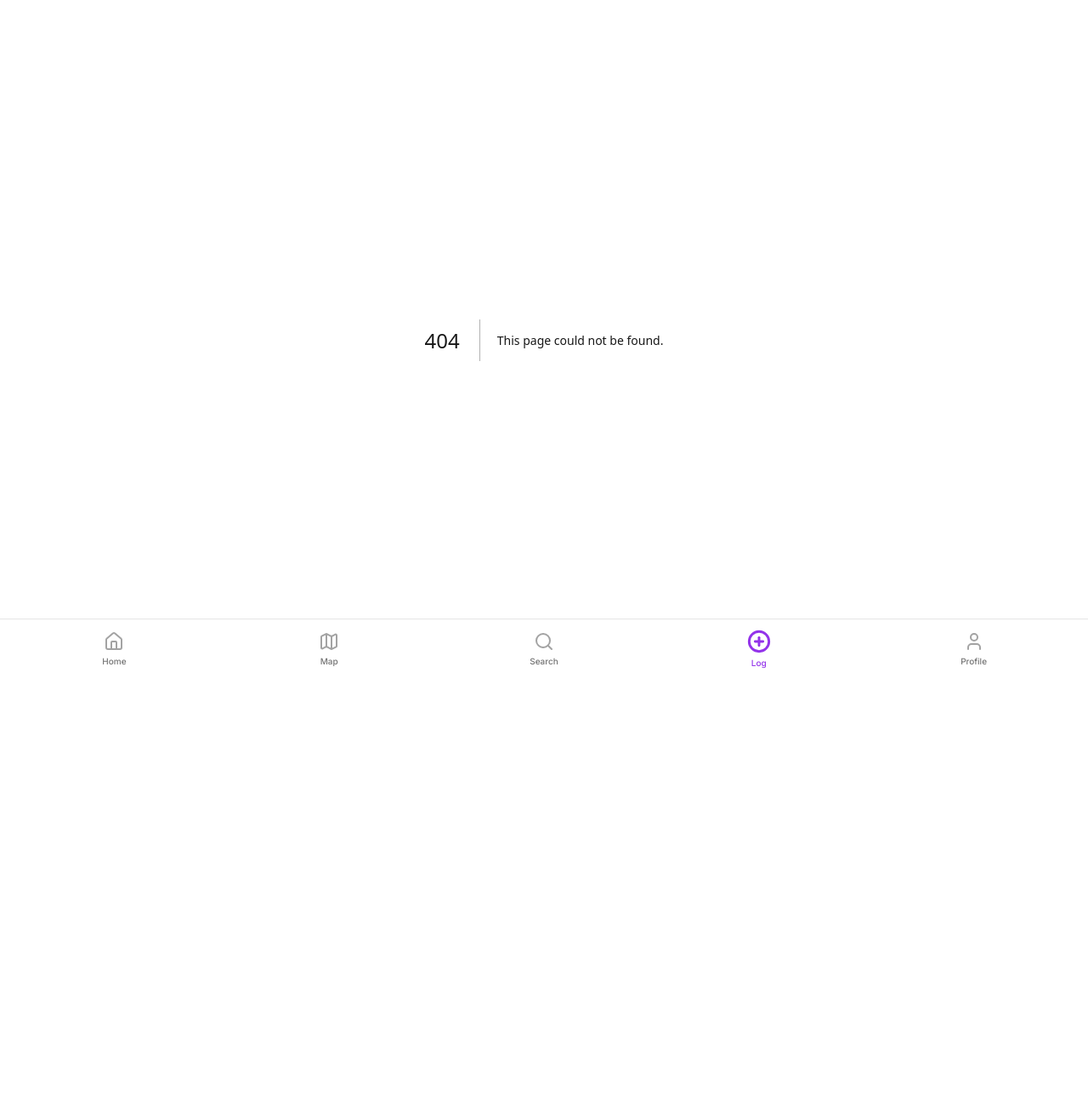
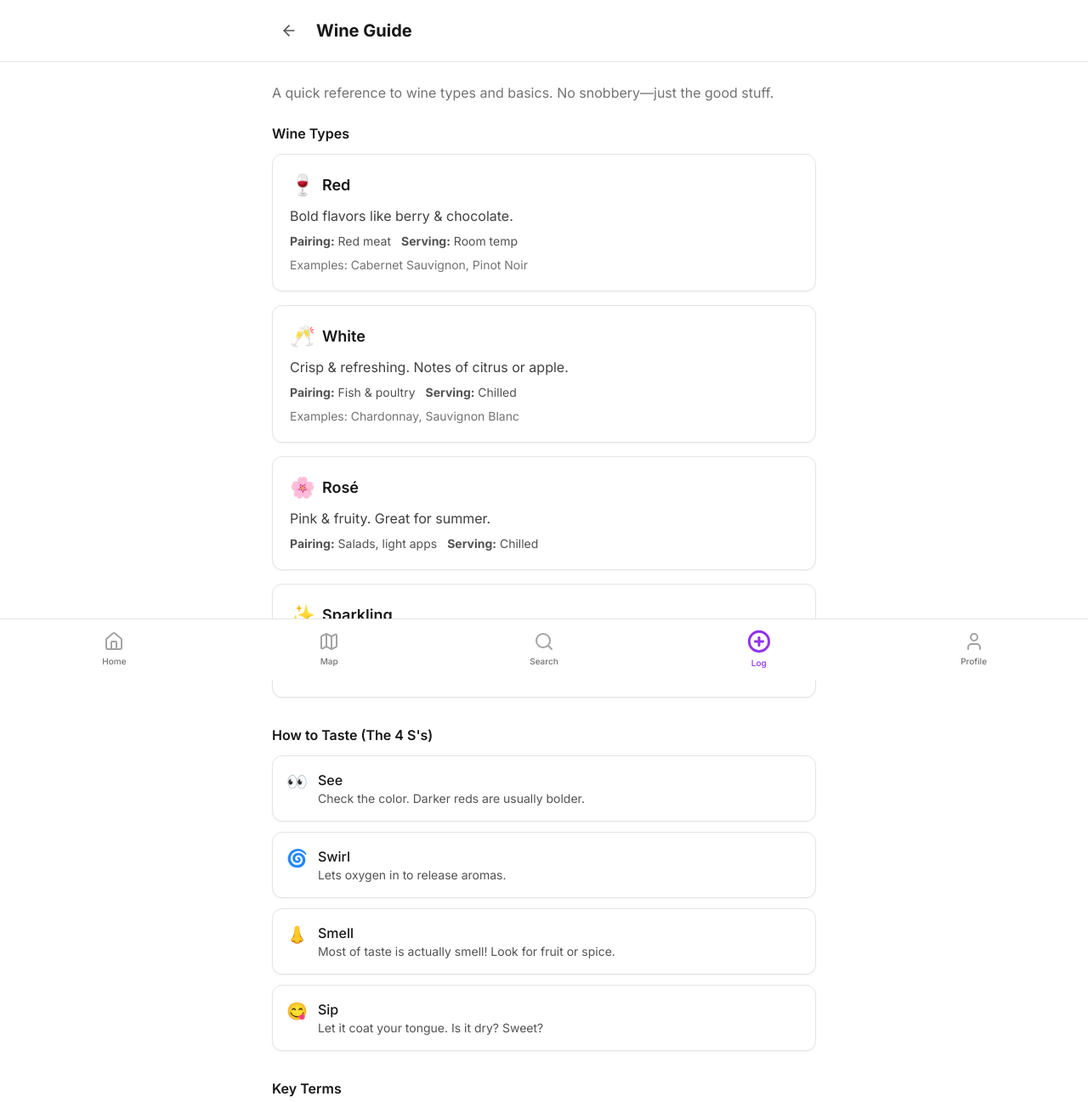
Before and after one commit to arcemichaelr/vino-log, a Next.js app: page /guide in a window 1280 px wide. Before the commit this address had no page. Shown: the top 1297 px of the page at 85% size. Before the commit the page ends 880 px from the top, so only its background shows below. Built offline with nearby package versions, Linux system fonts and the light colour scheme.

Commit message:
Final Release 1.o

```diff
--- /dev/null
+++ b/app/guide/page.tsx
@@ -0,0 +1,162 @@
+"use client";
+
+import Link from "next/link";
+import { Button } from "@/components/ui/button";
+import { ArrowLeft } from "lucide-react";
+
+const wineTypes = [
+  {
+    title: "Red",
+    emoji: "🍷",
+    description: "Bold flavors like berry & chocolate.",
+    pairing: "Red meat",
+    serving: "Room temp",
+    examples: "Cabernet Sauvignon, Pinot Noir",
+  },
+  {
+    title: "White",
+    emoji: "🥂",
+    description: "Crisp & refreshing. Notes of citrus or apple.",
+    pairing: "Fish & poultry",
+    serving: "Chilled",
+    examples: "Chardonnay, Sauvignon Blanc",
+  },
+  {
+    title: "Rosé",
+    emoji: "🌸",
+    description: "Pink & fruity. Great for summer.",
+    pairing: "Salads, light apps",
+    serving: "Chilled",
+    examples: null,
+  },
+  {
+    title: "Sparkling",
+    emoji: "✨",
+    description: "Bubbly & festive.",
+    pairing: "Celebrations, appetizers",
+    serving: "Well chilled",
+    examples: null,
+  },
+];
+
+const fourSs = [
+  {
+    step: "See",
+    emoji: "👀",
+    text: "Check the color. Darker reds are usually bolder.",
+  },
+  {
+    step: "Swirl",
+    emoji: "🌀",
+    text: "Lets oxygen in to release aromas.",
+  },
+  {
+    step: "Smell",
+    emoji: "👃",
+    text: "Most of taste is actually smell! Look for fruit or spice.",
+  },
+  {
+    step: "Sip",
+    emoji: "😋",
+    text: "Let it coat your tongue. Is it dry? Sweet?",
+  },
+];
+
+const keyTerms = [
+  {
+    term: "Vintage",
+    definition: "The year grapes were harvested.",
+  },
+  {
+    term: "Tannin",
+    definition: "That dry feeling in your mouth, like tea.",
+  },
+  {
+    term: "Body",
+    definition: "How heavy it feels, like skim milk vs. cream.",
+  },
+];
+
+export default function GuidePage() {
+  return (
+    <div className="min-h-screen bg-white">
+      <header className="sticky top-0 z-10 border-b border-neutral-200 bg-white">
+        <div className="mx-auto flex max-w-2xl items-center gap-3 px-4 py-4">
+          <Link href="/profile">
+            <Button variant="ghost" size="icon" className="text-neutral-600 hover:text-neutral-900">
+              <ArrowLeft className="h-5 w-5" />
+            </Button>
+          </Link>
+          <h1 className="text-xl font-bold text-neutral-900">Wine Guide</h1>
+        </div>
+      </header>
+
+      <main className="mx-auto max-w-2xl px-4 py-6 pb-24">
+        <p className="mb-6 text-neutral-500">
+          A quick reference to wine types and basics. No snobbery—just the good stuff.
+        </p>
+
+        {/* Wine Types */}
+        <h2 className="mb-3 text-base font-semibold text-neutral-900">Wine Types</h2>
+        <div className="mb-8 space-y-4">
+          {wineTypes.map((section) => (
+            <div
+              key={section.title}
+              className="rounded-xl border border-neutral-200 bg-white p-5 shadow-sm"
+            >
+              <div className="mb-2 flex items-center gap-2">
+                <span className="text-2xl" role="img" aria-hidden>{section.emoji}</span>
+                <h3 className="text-lg font-semibold text-neutral-900">{section.title}</h3>
+              </div>
+              <p className="text-neutral-700">{section.description}</p>
+              <div className="mt-2 flex flex-wrap gap-3 text-sm">
+                <span className="text-neutral-600">
+                  <strong>Pairing:</strong> {section.pairing}
+                </span>
+                <span className="text-neutral-600">
+                  <strong>Serving:</strong> {section.serving}
+                </span>
+              </div>
+              {section.examples && (
+                <p className="mt-2 text-sm text-neutral-500">
+                  Examples: {section.examples}
+                </p>
+              )}
+            </div>
+          ))}
+        </div>
+
+        {/* How to Taste (The 4 S's) */}
+        <h2 className="mb-3 text-base font-semibold text-neutral-900">How to Taste (The 4 S&apos;s)</h2>
+        <div className="mb-8 space-y-3">
+          {fourSs.map((item) => (
+            <div
+              key={item.step}
+              className="flex gap-3 rounded-xl border border-neutral-200 bg-white p-4 shadow-sm"
+            >
+              <span className="text-xl" role="img" aria-hidden>{item.emoji}</span>
+              <div>
+                <p className="font-medium text-neutral-900">{item.step}</p>
+                <p className="text-sm text-neutral-600">{item.text}</p>
+              </div>
+            </div>
+          ))}
+        </div>
+
+        {/* Key Terms */}
+        <h2 className="mb-3 text-base font-semibold text-neutral-900">Key Terms</h2>
+        <div className="space-y-3">
+          {keyTerms.map((item) => (
+            <div
+              key={item.term}
+              className="rounded-xl border border-neutral-200 bg-white p-4 shadow-sm"
+            >
+              <p className="font-medium text-neutral-900">{item.term}</p>
+              <p className="text-sm text-neutral-600">{item.definition}</p>
+            </div>
+          ))}
+        </div>
+      </main>
+    </div>
+  );
+}
--- a/app/log-wine/page.tsx
+++ b/app/log-wine/page.tsx
@@ -180,6 +180,22 @@ function LogWineForm() {
             </CardDescription>
           </CardHeader>
           <CardContent>
+            {/* Collapsible help for new users */}
+            <details className="group mb-6 rounded-lg border-2 border-purple-200 bg-purple-50/50">
+              <summary className="cursor-pointer list-none px-4 py-3 font-medium text-neutral-900 hover:text-purple-700">
+                🍷 New to wine? Read this first!
+              </summary>
+              <div className="border-t border-purple-100 px-4 py-3 text-sm text-neutral-700">
+                <p className="mb-2 font-medium">Don&apos;t stress about the details! Here&apos;s a cheat sheet:</p>
+                <ul className="space-y-1">
+                  <li><strong>Vintage:</strong> Just the year it was made. Usually on the front label.</li>
+                  <li><strong>Varietal:</strong> The type of grape (e.g., Cabernet, Pinot Noir).</li>
+                  <li><strong>Producer:</strong> The brand name (e.g., Barefoot, Josh).</li>
+                </ul>
+                <p className="mt-2 text-purple-700 font-medium">You can skip anything you don&apos;t know!</p>
+              </div>
+            </details>
+
             <form onSubmit={handleSubmit} className="space-y-6">
               {/* Wine photo */}
               <div className="space-y-2">
--- a/app/login/page.tsx
+++ b/app/login/page.tsx
@@ -134,6 +134,7 @@ function LoginForm() {
                 />
               </div>
               {message && (
+                <div className="space-y-1">
                   <p
                     className={`text-sm ${
                       message.type === "error"
@@ -143,6 +144,12 @@ function LoginForm() {
                   >
                     {message.text}
                   </p>
+                  {message.type === "success" && (
+                    <p className="text-sm text-neutral-500">
+                      Note: The confirmation email might go to your Spam/Junk folder. Please check there if you don&apos;t see it!
+                    </p>
+                  )}
+                </div>
               )}
               <Button
                 type="submit"
--- a/components/ProfileLayout.tsx
+++ b/components/ProfileLayout.tsx
@@ -2,6 +2,7 @@
 
 import dynamic from "next/dynamic";
 import Link from "next/link";
+import { toast } from "sonner";
 import { Button } from "@/components/ui/button";
 import {
   CheckCircle,
@@ -105,7 +106,14 @@ export function ProfileLayout({
               >
                 Edit profile
               </Button>
-              <Button variant="outline" className="flex-1 border-neutral-300">
+              <Button
+                variant="outline"
+                className="flex-1 border-neutral-300"
+                onClick={() => {
+                  navigator.clipboard.writeText(window.location.href);
+                  toast.success("Profile link copied to clipboard!");
+                }}
+              >
                 Share profile
               </Button>
             </>
@@ -161,11 +169,14 @@ export function ProfileLayout({
             </>
           )}
           <div className="border-t border-neutral-100" />
-          <button className="flex w-full items-center gap-4 px-4 py-4 transition-colors hover:bg-neutral-50">
+          <Link
+            href="/guide"
+            className="flex w-full items-center gap-4 px-4 py-4 transition-colors hover:bg-neutral-50"
+          >
             <Heart className="h-5 w-5 text-neutral-600" />
-            <span className="flex-1 font-medium text-neutral-900">Recs for You</span>
+            <span className="flex-1 font-medium text-neutral-900">Wine Guide</span>
             <ChevronRight className="h-5 w-5 text-neutral-400" />
-          </button>
+          </Link>
         </div>
 
         <div className="rounded-lg border border-neutral-200 bg-white p-4">
--- a/middleware.ts
+++ b/middleware.ts
@@ -1,7 +1,7 @@
 import { createServerClient } from "@supabase/ssr";
 import { NextResponse, type NextRequest } from "next/server";
 
-const PROTECTED_PATHS = ["/dashboard", "/log-wine", "/map", "/lists", "/profile", "/wishlist", "/search", "/user"];
+const PROTECTED_PATHS = ["/dashboard", "/log-wine", "/map", "/lists", "/profile", "/wishlist", "/search", "/user", "/guide"];
 
 function isProtectedPath(pathname: string): boolean {
   return PROTECTED_PATHS.some((p) => pathname === p || pathname.startsWith(`${p}/`));
```
Lines whose indentation alone changed are shown as unchanged.
